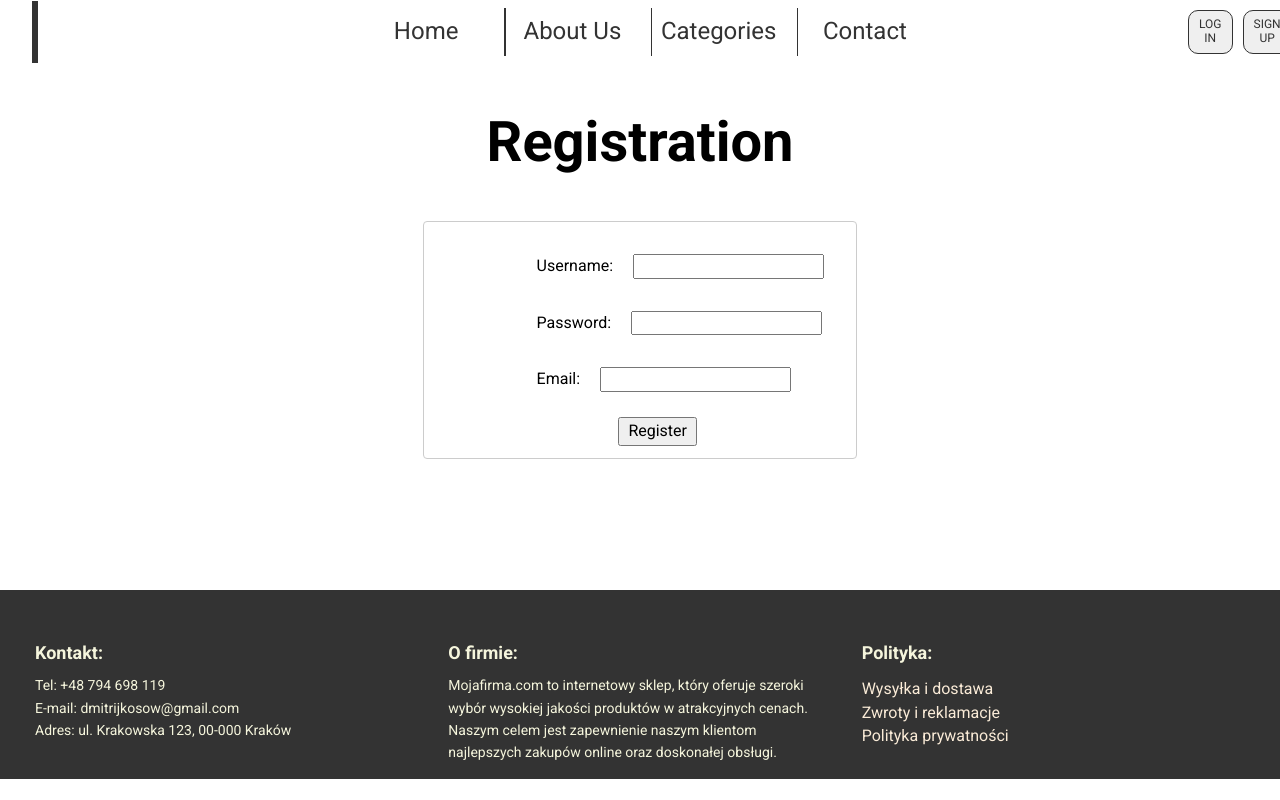
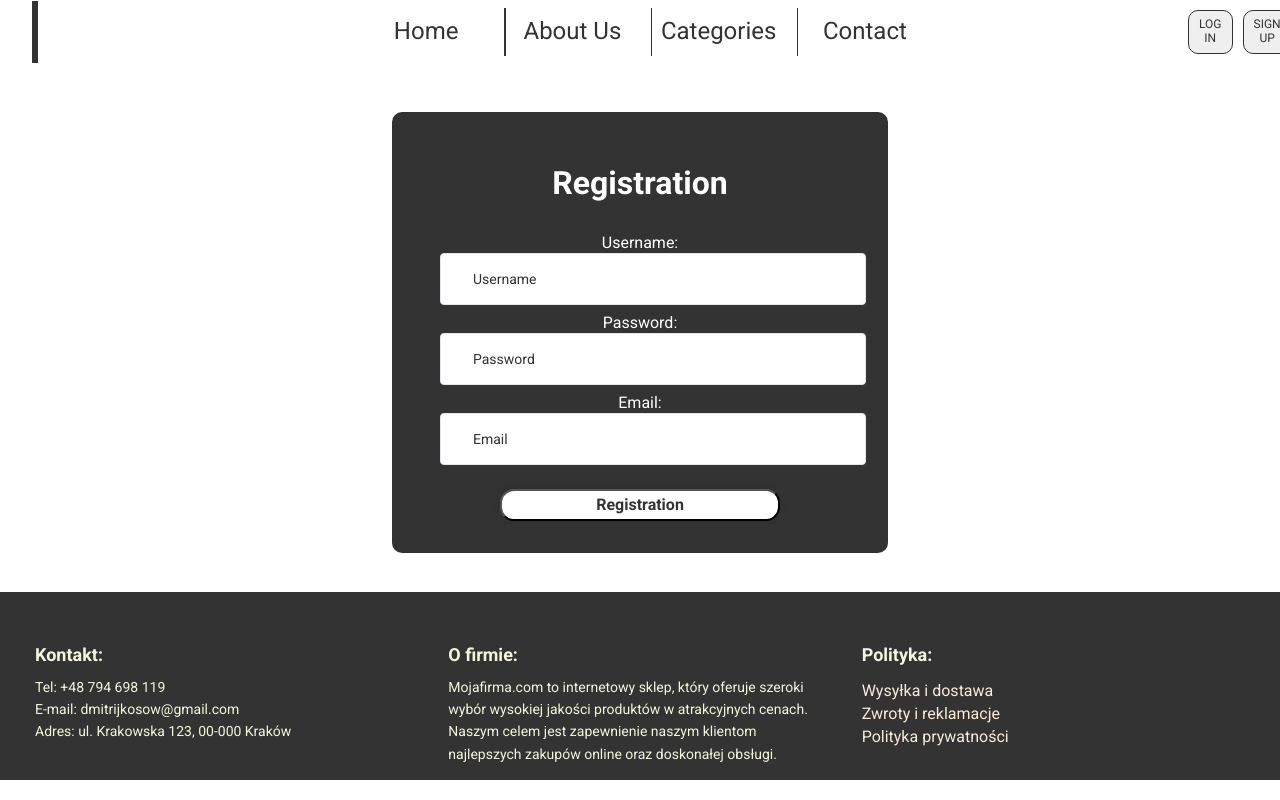
Before and after one commit to Dka888/store-online, a React (Create React App) app in the folder client/: page /register in a window 1280 px wide. Built offline with nearby package versions, Linux system fonts and the light colour scheme; no server answers.

Commit message:
change registration

```diff
--- a/client/src/Pages/UserAccount/UserAccount.tsx
+++ b/client/src/Pages/UserAccount/UserAccount.tsx
@@ -101,6 +101,8 @@ export const UserAccount = () => {
                         </div>}
                     {isBasket && <Basket />}
                     {isAddProduct && <AddProduct />}
+                    {isChangeMail && <div>It is forbidden now!</div>}
+                    {isChangeUsername && <div>It is forbidden now!</div>}
                 </div>
                 </div>
         </section>
--- a/client/src/component/autorization/Login.scss
+++ b/client/src/component/autorization/Login.scss
@@ -4,7 +4,7 @@
     min-height: 60vh;
 
     &__form {
-        margin: 3rem auto 0;
+        margin: 3rem auto 1rem;
         text-align: center;
         background-color: var(--main-grey);
         color: var(--main-white);
@@ -55,20 +55,18 @@
 
     &__btn {
         margin-top: 1rem;
-        width: 100%;
+        width: 70%;
         height: 2rem;
         background: var(--main-white);
-        border: none;
-        outline: none;
-        border-radius: 40px;
+        border-radius: 14px;
         box-shadow: 0 0 10px rgba(0, 0, 0, .1);
-        cursor: pointer;
         font-size: 1rem;
         color: var(--main-grey);
         font-weight: 600;
-        display: flex;
-        align-items: center;
-        justify-content: space-around;
+        &:hover {
+            cursor: pointer;
+            background-color: #ccc;
+        }
     }
 
 }
--- a/client/src/component/autorization/Login.tsx
+++ b/client/src/component/autorization/Login.tsx
@@ -13,7 +13,8 @@ export const Login = () => {
   const {isLoggedIn} = useAppSelector(state => state.login);
   const dispatch = useAppDispatch();
 
-  const handleLogin = async () => {
+  const handleLogin = async (event: React.FormEvent<HTMLFormElement>) => {
+    event.preventDefault();
     try {
       const response = await axios.post('http://localhost:3333/users/login', {
         username,
@@ -44,7 +45,7 @@ export const Login = () => {
     return (
       <>
         <div className="login">
-          <form className='login__form'>
+          <form className='login__form'    onSubmit={(event) => handleLogin(event)}>
             <h1 className="login__title">Login</h1>
             <div className="login__input-box">
               <input
@@ -63,6 +64,7 @@ export const Login = () => {
                 value={password}
                 required
                 onChange={(e) => setPassword(e.target.value)}
+                autoComplete="off"
               />
               <i className='login__bx bxs-lock-alt' ></i>
             </div>
@@ -72,12 +74,11 @@ export const Login = () => {
               </label>
             </div>
 
-            <div
+            <button
               className="login__btn"
-              onClick={handleLogin}
             >
               Login
-            </div>
+            </button>
           </form >
         </div>
         {isLoggedIn && showMessage && <div style={{ margin: '0 auto 2rem', color: 'green', fontSize: '1.5rem', textAlign: 'center' }}>Your successful log in!</div>}
--- a/client/src/component/autorization/Register.scss
+++ b/client/src/component/autorization/Register.scss
@@ -1,40 +1,64 @@
+@import '../../utils/utils.scss';
+
 .register {
     min-height: 60vh;
-    margin: auto;
-    text-align: center;
+
+    &__form {
+        margin: 3rem auto 1rem;
+        text-align: center;
+        background-color: var(--main-grey);
+        color: var(--main-white);
+        border-radius: 10px;
+        max-width: 400px;
+        padding: 2rem 3rem;
+    }
 
     &__title {
-        font-size: 3.5rem;
+        font-size: 2rem;
+        text-align: center;
     }
 
-    &__window {
-        border: 1px solid #ccc;
-        border-radius: 4px;
-        max-width: 400px;
-        padding: 1rem;
-        margin: auto;
-        display: flex;
-        flex-direction: column;
-        justify-content: center;
-        align-items: last baseline;
-        padding-bottom: 50px;
-        position: relative;
+    &__input-box {
+        width: 100%;
+        height: 3rem;
+        margin: 2rem 0;
 
         input {
-            margin: 1rem;
+            width: 90%;
+            height: 100%;
+            border: 1px solid #e1e7ed;
+            border-radius: 4px;
+            font-family: inherit;
+            font-weight: 300;
+            box-shadow: 0 1px 8px rgba(61, 78, 97, 0.1);
+            outline: none;
+            padding-left: 2rem;
+            padding-right: 2rem;
+            font-family: 'Roboto';
+            font-size: 14px;
+            line-height: 19px;
+        }
+
+        input::placeholder {
+            color: var(--main-grey);
         }
     }
 
     &__button {
-        position: absolute;
-        bottom: 5%;
-        z-index: 3;
-        left: 45%;
+        width: 70%;
+        margin-top: 15px;
         padding: 0.2rem 0.5rem;
+        height: 2rem;
+        background: var(--main-white);
+        border-radius: 14px;
+        box-shadow: 0 0 10px rgba(0, 0, 0, .1);
+        font-size: 1rem;
+        color: var(--main-grey);
+        font-weight: 600;
+
         &:hover {
             cursor: pointer;
             background-color: #ccc;
-            border-radius: 4px;
         }
     }
 }
--- a/client/src/component/autorization/Register.tsx
+++ b/client/src/component/autorization/Register.tsx
@@ -12,39 +12,59 @@ export const Register = () => {
 
     const dispatch = useAppDispatch();
 
-    const handleRegistration = async () => {
+    const handleRegistration = async (e: React.FormEvent<HTMLFormElement>) => {
         const newUser = { username, password, email };
-        const response = await axios.post('http://localhost:3333/users/register', newUser)
+        try {
+            const response = await axios.post('http://localhost:3333/users/register', newUser)
         if (response.status === 201) {
             setMessage(response.data.message);
             setTimeout(() => setMessage(null), 3000);
             dispatch(login());
             const loggedUser = response.data.user;
             localStorage.setItem('loggedInUser', JSON.stringify(loggedUser));
-
+                setTimeout(() => { window.location.href = '/user' }, 3000);
+            } else {
+                setMessage(response.data.message);
+            }
+        } catch (e) {
+            console.log(e);
         }
     };
 
     return (
         <>
-            <div className='register'>
-                <h2 className='register__title'>Registration</h2>
-                <div className='register__window'>
-                    <div>
-                        <label>Username: </label>
-                        <input type="text" value={username} onChange={(event) => setUsername(event.target.value)} />
+            <div className="register">
+                <form
+                    className='register__form'
+                    onSubmit={(e) => handleRegistration(e)}
+                >
+                    <h1 className="register__title">Registration</h1>
+                    <div className="register__input-box">
+                        <label>Username:
+                            <input
+                                type="text"
+                                value={username}
+                                placeholder='Username'
+                                onChange={(event) => setUsername(event.target.value)}
+                            /></label>
                     </div>
-                    <div>
-                        <label>Password: </label>
-                        <input type="password" value={password} onChange={(event) => setPassword(event.target.value)} />
+
+                    <div className="register__input-box">
+                        <label>Password:
+                            <input
+                                type="password"
+                                value={password}
+                                placeholder='Password'
+                                autoComplete="off"
+                                onChange={(event) => setPassword(event.target.value)}
+                            /></label>
+                    </div >
+                    <div className="register__input-box">
+                        <label>Email:
+                            <input type="email" placeholder='Email' value={email} onChange={(e) => setEmail(e.target.value)} /> </label>
                     </div>
-                    <div>
-                        <label>Email: </label>
-                        <input type="email" value={email} onChange={(e) => setEmail(e.target.value)} />
-                    </div>
-                     <button className='register__button' onClick={handleRegistration}>Register</button>
-                </div>
-
+                    <button className='register__button' >Registration</button>
+                </form >
             </div>
             {message && <div style={{ margin: '0 auto 2rem', color: 'green', fontSize: '1.5rem', textAlign: 'center' }}>{message}</div>}
         </>
--- a/client/src/component/header/Header.tsx
+++ b/client/src/component/header/Header.tsx
@@ -17,7 +17,7 @@ export const Header = () => {
 
     return (
         <header className='header'>
-            <div className='header__logo'><img src='/images/logo.jpg' alt='logo'></img></div>
+            <div className='header__logo'><Link to="/"><img src='/images/logo.jpg' alt='logo'></img></Link></div>
             <div className='header__menu'>
                 <div className='header__menu-burger'>
                     <div
```
